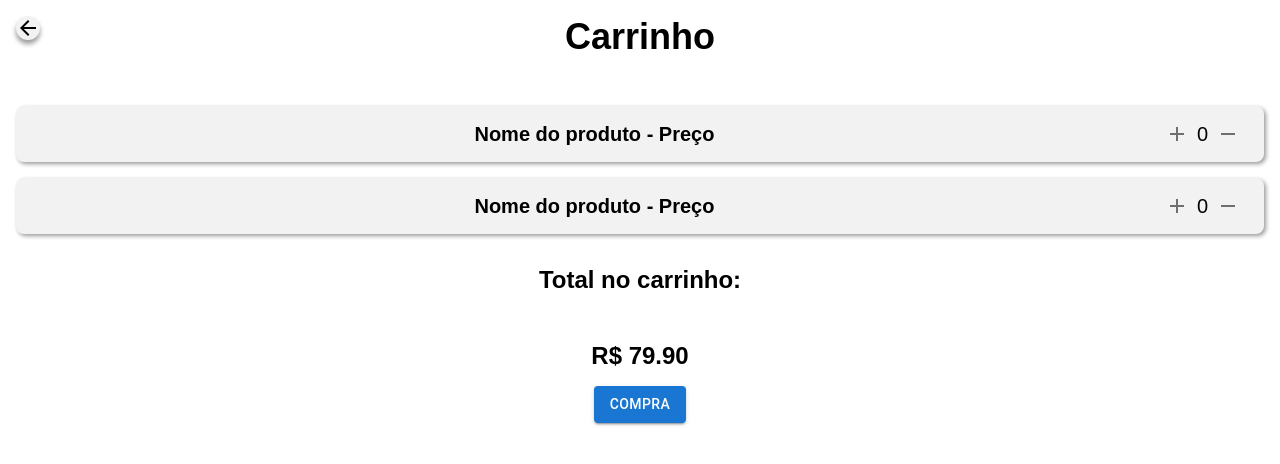
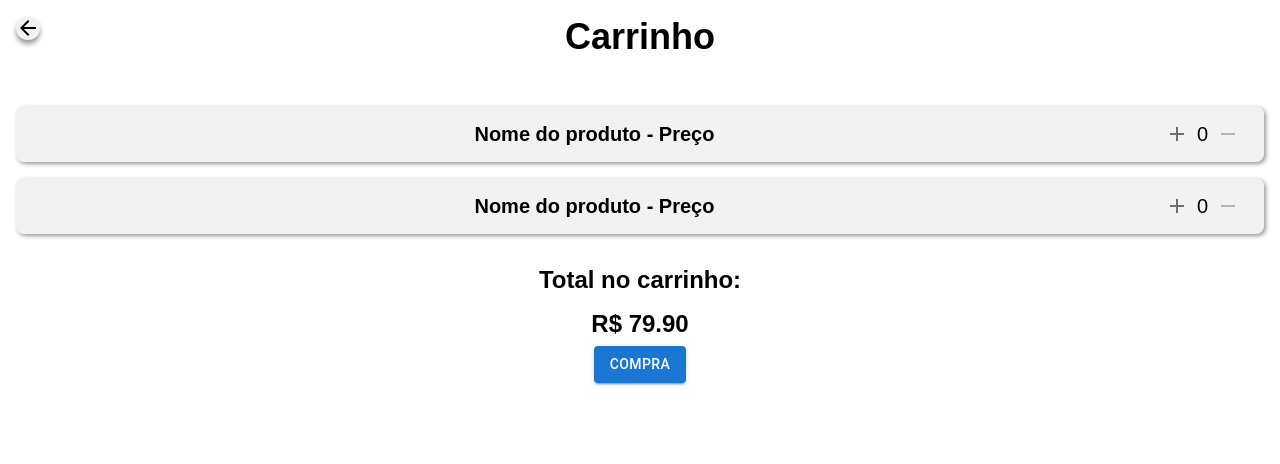
Before and after one commit to eduardo-de-carvalho-couto/ecommerce-com-next, a Next.js app: page /carrinho in a window 1280 px wide. Shown: the top 464 px of the page. Built offline with nearby package versions, Linux system fonts and the light colour scheme.

Commit message:
Criando contexto de carrinho. Criando funcionalidade de adicionarCarrinho e removerCarrinho

```diff
--- a/pages/_app.tsx
+++ b/pages/_app.tsx
@@ -1,6 +1,13 @@
-import type { AppProps } from 'next/app'
-import '../src/GlobalStyle.css'
+import type { AppProps } from 'next/app';
+import { CarrinhoProvider } from '../src/common/context/Carrinho';
+import '../src/GlobalStyle.css';
 
 export default function MyApp({ Component, pageProps }: AppProps) {
-  return <Component {...pageProps} />
+  return (
+    <>
+      <CarrinhoProvider>
+        <Component {...pageProps} />
+      </CarrinhoProvider>
+    </>
+  );
 }
--- a/pages/carrinho/Carrinho.module.css
+++ b/pages/carrinho/Carrinho.module.css
@@ -23,6 +23,7 @@
     display: flex;
     flex-direction: column;
     gap: 16px;
+    margin-bottom: 24px;
 }
 
 .produtos li {
@@ -39,7 +40,7 @@
 .total {
     font-size: 24px;
     text-align: center;
-    padding: 32px 0 16px 0;
+    padding: 8px;
     font-weight: bold;
 }
 
--- /dev/null
+++ b/src/common/context/Carrinho.tsx
@@ -0,0 +1,61 @@
+import { createContext, useContext, useState } from "react";
+import { IProdutoNoCarrinho } from "../../types/produto";
+
+interface IProps {
+    carrinho: IProdutoNoCarrinho[],
+    setCarrinho: React.Dispatch<React.SetStateAction<IProdutoNoCarrinho[]>>
+}
+
+export const CarrinhoContext = createContext<IProps>({} as IProps);
+CarrinhoContext.displayName = "Carrinho";
+
+export const CarrinhoProvider = ({ children }) => {
+    const [carrinho, setCarrinho] = useState<IProdutoNoCarrinho[]>([]);
+
+    return (
+        <CarrinhoContext.Provider value={{
+            carrinho,
+            setCarrinho
+        }}>
+            {children}
+        </CarrinhoContext.Provider>
+    );
+}
+
+export const useCarrinhoContext = () => {
+    const { carrinho, setCarrinho } = useContext(CarrinhoContext);
+
+    const mudarQuantidade = (id: number, adicionarOuRemover: number) => carrinho.map(item => {
+        if(item.id === id) item.quantidade += adicionarOuRemover;
+        return item
+    })
+
+    function adicionarCarrinho(produtoNovo: IProdutoNoCarrinho){
+        const temOProduto:boolean = carrinho.some(item => item.id === produtoNovo.id);
+        let novoCarrinho: IProdutoNoCarrinho[] = [...carrinho];
+        if(!temOProduto) {
+            produtoNovo.quantidade = 1;
+            novoCarrinho.push(produtoNovo);
+            return setCarrinho(novoCarrinho);
+        }
+        novoCarrinho = mudarQuantidade(produtoNovo.id, 1);
+        return setCarrinho(novoCarrinho);
+    }
+
+    function removerCarrinho(id: number) {
+        let produto: IProdutoNoCarrinho = carrinho.find(item => item.id === id);
+        let novoCarrinho: IProdutoNoCarrinho[];
+        if(produto.quantidade === 1) {
+            novoCarrinho = carrinho.filter(item => item.id !== id);
+            return setCarrinho(novoCarrinho);
+        }
+        novoCarrinho = mudarQuantidade(id, -1);
+        return setCarrinho(novoCarrinho);
+    }
+
+    return {
+        carrinho,
+        adicionarCarrinho,
+        removerCarrinho
+    }
+}
--- a/src/components/Comprar/Comprar.module.css
+++ b/src/components/Comprar/Comprar.module.css
@@ -5,8 +5,9 @@
     text-align: center;
     z-index: 1;
     background-color: var(--cor-cinza-clara);
-    padding-top: 24px;
+    padding-top: 16px;
     font-size: 20px;
+    box-shadow: 2px -2px 5px rgba(0, 0, 0, 0.4);
 }
 
 .close {
@@ -15,7 +16,7 @@
     font-size: 32px;
     top: -30px;
     background-color: var(--cor-cinza-clara);
-    box-shadow: 0px -2px 2px 1px rgba(0, 0, 0, 0.1);
+    box-shadow: 2px -2px 2px rgba(0, 0, 0, 0.4);
 }
 
 .comprar__finalizar {
@@ -25,7 +26,6 @@
     font-weight: bold;
     font-size: 20px;
     position: relative;
-    margin-top: 8px;
 }
 
 .carrinho {
--- a/src/components/Comprar/ComprarItem.tsx
+++ b/src/components/Comprar/ComprarItem.tsx
@@ -4,21 +4,31 @@ import RemoveIcon from '@mui/icons-material/Remove';
 import { IconButton } from '@mui/material';
 import CloseIcon from '@mui/icons-material/Close';
 import styles from './Comprar.module.css';
+import { useCarrinhoContext } from '../../common/context/Carrinho';
+import { IProduto, IProdutoNoCarrinho } from '../../types/produto';
 
-export const ComprarItem = () => {
+interface Props {
+  produto: IProduto
+}
+
+export const ComprarItem = ({ produto }: Props) => {
+
+  const { carrinho, adicionarCarrinho, removerCarrinho } = useCarrinhoContext();
+  const produtoNoCarrinho: boolean = carrinho.some(item => item.id === produto.id);
+
   return (
     <>
         <CloseIcon className={styles.close} />
 
         <p className={styles.comprarItem__tituloEPreco}>Nome do produto - Preço</p>
 
-        <IconButton className={styles.adicionar} onClick={() => {console.log('adicionando')}} >
+        <IconButton className={styles.adicionar} onClick={() => {adicionarCarrinho(produto)}} >
             <AddIcon />
         </IconButton>
 
         0
 
-        <IconButton className={styles.remover} disabled={false}>
+        <IconButton className={styles.remover} disabled={!produtoNoCarrinho} onClick={() => removerCarrinho(produto.id)}>
             <RemoveIcon />
         </IconButton>
     </>
--- a/src/components/Filtro/index.tsx
+++ b/src/components/Filtro/index.tsx
@@ -1,12 +1,12 @@
 import React from 'react';
-import { IProduto } from '../../types/produto';
+import { IProdutos } from '../../types/produto';
 import styles from './Filtro.module.css';
 import filtros from './filtros.json';
 import produtos from '../../json/produtos.json';
 
 interface Props {
   filtrarProdutos: (id: number) => void,
-  setProdutos: React.Dispatch<React.SetStateAction<IProduto>>
+  setProdutos: React.Dispatch<React.SetStateAction<IProdutos>>
 }
 
 export default function Filtro({ filtrarProdutos, setProdutos }: Props) {
--- a/src/components/Produtos/Produtos.module.css
+++ b/src/components/Produtos/Produtos.module.css
@@ -51,8 +51,7 @@
 .botao {
     text-transform: none;
     display: block;
-    font-size: 16px;
-    padding: 4px 0;
+    font-size: 20px;
     line-height: normal;
     border-radius: 5777px;
     background-color: var(--cor-principal);
```
Also changed, not shown: pages/index.tsx (+7 -4 lines), src/components/Comprar/index.tsx (+6 -3 lines), src/components/Produtos/index.tsx (+6 -5 lines), src/types/produto.tsx (+7 -1 lines).
